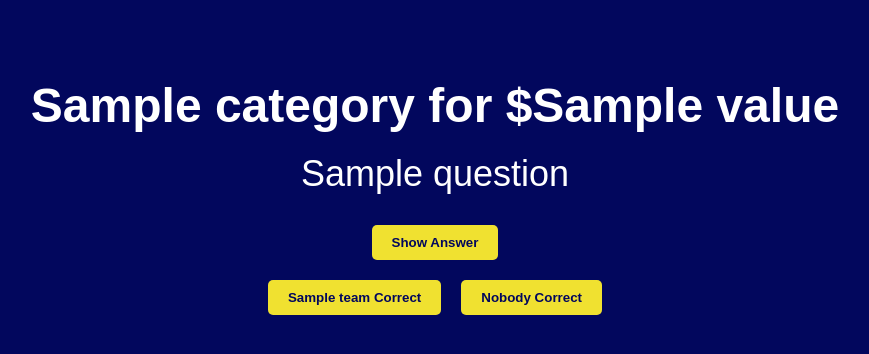
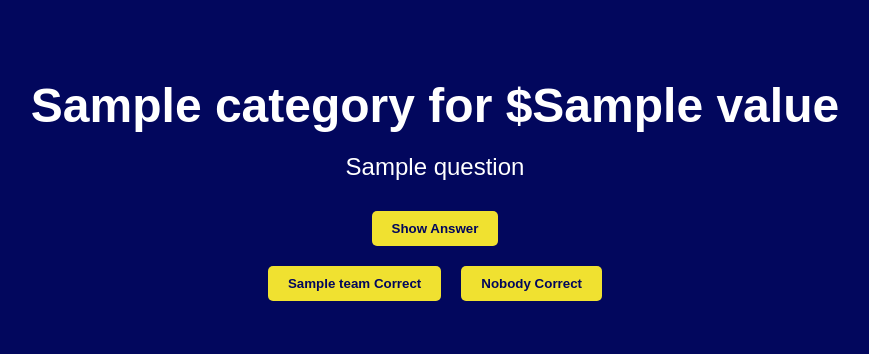
Before and after one commit to sacanales/jeopardy, a Flask app: template templates/question.html in a window 1280 px wide. Shown: the top 354 px of the page, without its empty margins (205-1074 px from the left). Run offline with Flask 3, Linux system fonts and the light colour scheme; the template is opened without the code that fills it: most values are stand-ins (such as "Sample title", 1, 10 or a date in 2020).

Commit message:
commit on "main"

```diff
--- a/templates/question.html
+++ b/templates/question.html
@@ -45,7 +45,7 @@
             border: 2px solid #f0e130; /* Border to make the explanation stand out */
         }
         .question {
-            font-size: 36px; /* or larger, depending on your preference */
+            font-size: 24px; /* or larger, depending on your preference */
         }
     </style>
 </head>
```
